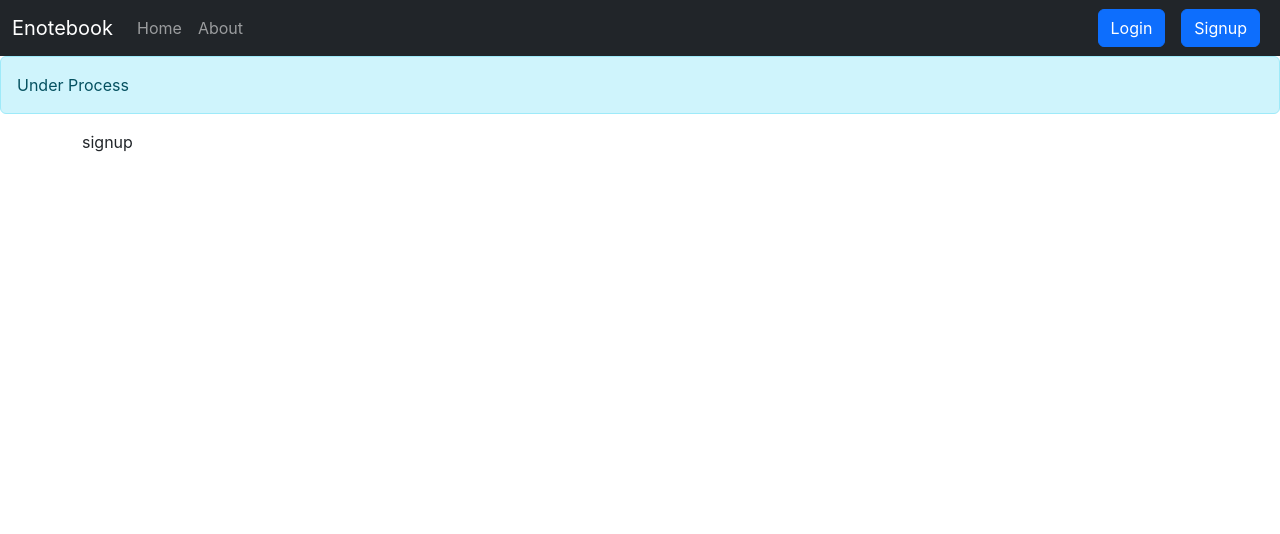
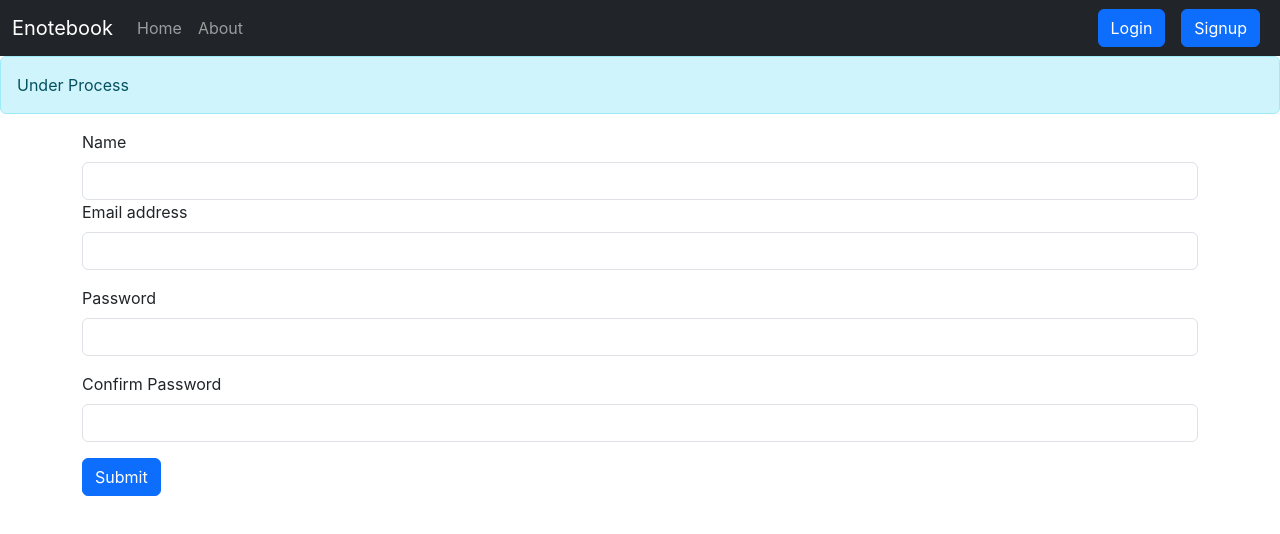
Before and after one commit to kowshik76/Enotebook, a React (Create React App) app: page /signup in a window 1280 px wide. Shown: the top 534 px of the page. Built offline with nearby package versions, Linux system fonts and the light colour scheme.

Commit message:
Addded SignUp page code

```diff
--- a/src/components/Login.js
+++ b/src/components/Login.js
@@ -18,7 +18,7 @@ export const Login = (props) => {
         console.log(json);
         if (json.success) {
             localStorage.getItem('token', json.authToken);
-            navigate("/");
+            navigate("/home");
         } else {
             alert("Wrong Credentials");
         }
--- a/src/components/Signup.js
+++ b/src/components/Signup.js
@@ -1,9 +1,56 @@
-import React from 'react'
+import React, { useState } from 'react'
+import { useNavigate } from 'react-router-dom'
 
 export const Signup = () => {
+    const [credentials, setcredentials] = useState({ name: "", mail: "", password: "", cpassword: "" })
+    let navigate = useNavigate();
+    const handlesubmit = async (e) => {
+        e.preventDefault();
+        const response = await fetch(`http://localhost:3000/api/auth/createuser`, {
+            method: 'POST',
+            headers: {
+                'Content-Type': 'application/json'
+            },
+            body: JSON.stringify({ name: credentials.name, mail: credentials.mail, password: credentials.password })
+        });
+        const json = await response.json();
+
+        console.log(json);
+        if (json.success) {
+            localStorage.getItem('token', json.authToken);
+            navigate("/home");
+        } else {
+            alert("Invalid Details!!");
+        }
+    }
+    const onChange = (e) => {
+        setcredentials({ ...credentials, [e.target.name]: e.target.value })
+    }
     return (
         <div>
-            signup
+            <form onSubmit={handlesubmit}>
+                <div className="md-4">
+                    <label htmlFor="name" className="form-label"> Name</label>
+                    <input type="text" className="form-control" id="name" onChange={onChange} name='name' required />
+                    <div className="valid-feedback">
+
+                    </div>
+                </div>
+                <div className="mb-3">
+                    <label htmlFor="mail" className="form-label">Email address</label>
+                    <input type="email" className="form-control" id="mail" onChange={onChange} name='mail' aria-describedby="emailHelp" />
+                </div>
+                <div className="mb-3">
+                    <label htmlFor="password" className="form-label">Password</label>
+                    <input type="password" className="form-control" id="password" onChange={onChange} name='password' minLength={5} required />
+                </div>
+                <div className="mb-3">
+                    <label htmlFor="cpassword" className="form-label">Confirm Password</label>
+                    <input type="password" className="form-control" id="cpassword" onChange={onChange} name='cpassword' minLength={5} required />
+                </div>
+
+                <button type="submit" className="btn btn-primary">Submit</button>
+            </form>
         </div>
     )
 }
--- a/src/context/notes/NoteState.js
+++ b/src/context/notes/NoteState.js
@@ -2,7 +2,6 @@ import React, { useState } from 'react';
 import NoteContext from './NoteContext';
 
 const NoteState = (props) => {
-    const authtoken = "eyJhbGciOiJIUzI1NiIsInR5cCI6IkpXVCJ9.eyJ1c2VyIjp7ImlkIjoiNjdhYzZlZDM1MzE3OTU0MTUyMmEyMTA2In0sImlhdCI6MTczOTg5NzAzMCwiZXhwIjoxNzM5OTAwNjMwfQ.2o6akN9M_jPzcuEM8cJkVahVgLM3w1ijk5DgIcYMJhE";
     const host = "http://localhost:3000";
     const [notes, setNotes] = useState([]);
 
@@ -12,7 +11,7 @@ const NoteState = (props) => {
             method: 'GET',
             headers: {
                 'Content-Type': 'application/json',
-                "auth-token": `${authtoken}`
+                "auth-token": `eyJhbGciOiJIUzI1NiIsInR5cCI6IkpXVCJ9.eyJ1c2VyIjp7ImlkIjoiNjdhYzZlZDM1MzE3OTU0MTUyMmEyMTA2In0sImlhdCI6MTczOTk3ODM5OSwiZXhwIjoxNzM5OTgxOTk5fQ.BGw_NfTrtGO5JLqqmWOVDaavgRfFQeFOxlWq13bsn8k`
             }
         });
         const json = await response.json();
@@ -25,7 +24,7 @@ const NoteState = (props) => {
             method: 'POST',
             headers: {
                 'Content-Type': 'application/json',
-                "auth-token": `${authtoken}`
+                "auth-token": `eyJhbGciOiJIUzI1NiIsInR5cCI6IkpXVCJ9.eyJ1c2VyIjp7ImlkIjoiNjdhYzZlZDM1MzE3OTU0MTUyMmEyMTA2In0sImlhdCI6MTczOTk3ODM5OSwiZXhwIjoxNzM5OTgxOTk5fQ.BGw_NfTrtGO5JLqqmWOVDaavgRfFQeFOxlWq13bsn8k`
             },
             body: JSON.stringify({ title, description, tag })
         });
@@ -39,7 +38,7 @@ const NoteState = (props) => {
             method: 'DELETE',
             headers: {
                 'Content-Type': 'application/json',
-                "auth-token": `${authtoken}`
+                "auth-token": `eyJhbGciOiJIUzI1NiIsInR5cCI6IkpXVCJ9.eyJ1c2VyIjp7ImlkIjoiNjdhYzZlZDM1MzE3OTU0MTUyMmEyMTA2In0sImlhdCI6MTczOTk3ODM5OSwiZXhwIjoxNzM5OTgxOTk5fQ.BGw_NfTrtGO5JLqqmWOVDaavgRfFQeFOxlWq13bsn8k`
             }
         });
         setNotes(notes.filter(note => note._id !== id));
@@ -51,7 +50,7 @@ const NoteState = (props) => {
             method: 'POST',
             headers: {
                 'Content-Type': 'application/json',
-                "auth-token": `${authtoken}`
+                "auth-token": `eyJhbGciOiJIUzI1NiIsInR5cCI6IkpXVCJ9.eyJ1c2VyIjp7ImlkIjoiNjdhYzZlZDM1MzE3OTU0MTUyMmEyMTA2In0sImlhdCI6MTczOTk3ODM5OSwiZXhwIjoxNzM5OTgxOTk5fQ.BGw_NfTrtGO5JLqqmWOVDaavgRfFQeFOxlWq13bsn8k`
             },
             body: JSON.stringify({ title, description, tag })
         });
```
Also changed, not shown: 1 other file (tests, documents, lock files or other folders).
